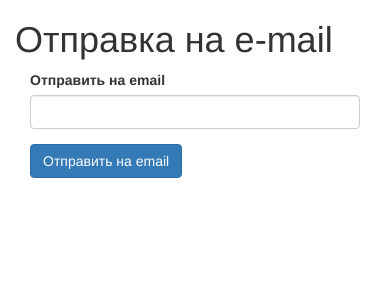
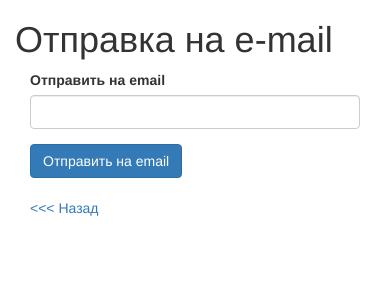
Before and after one commit to kelar86/qr_pass, a Flask app: page /person/1/send_email/ in a window 390 px wide. Shown: the top 300 px of the page. Run offline with Flask 2, Linux system fonts and the light colour scheme; some libraries are stand-ins or nearby versions.

Commit message:
add backstep

```diff
--- a/app/templates/email_send.html
+++ b/app/templates/email_send.html
@@ -11,5 +11,8 @@
          <div class="col-md-5">
              {{ wtf.form_field(email_form.submit, class='btn btn-primary btn-file' )}}
          </div>
+         <div class="col-md-5" style="margin-top: 20px">
+             <a href="{{ url_for('get_qr_code', id=id) }}"><<< Назад</a>
+         </div>
      </form>
 {% endblock %}
--- a/app/views.py
+++ b/app/views.py
@@ -173,7 +173,7 @@ def send_email(id):
 
         return flask.redirect(url_for('get_qr_code', id=id))
 
-    return flask.render_template('email_send.html', email_form=email_form)
+    return flask.render_template('email_send.html', email_form=email_form, id=id)
 
 
 
```
